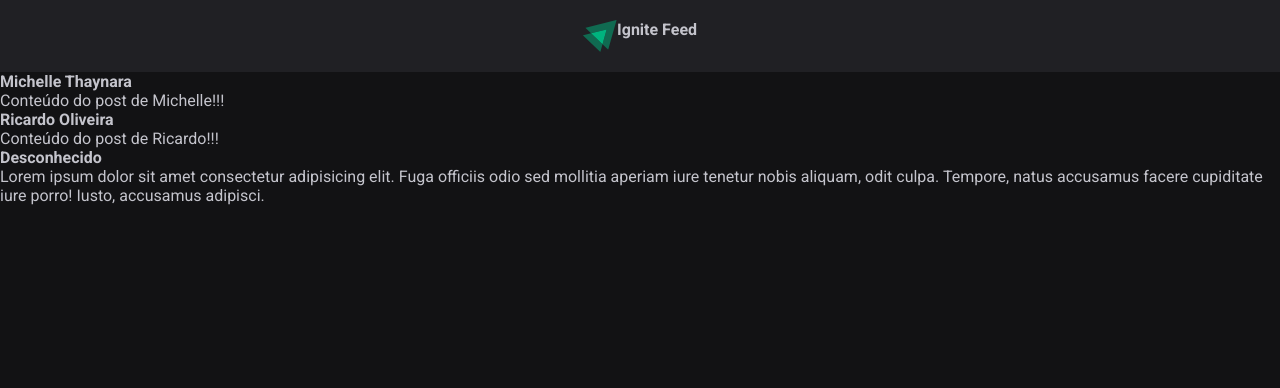
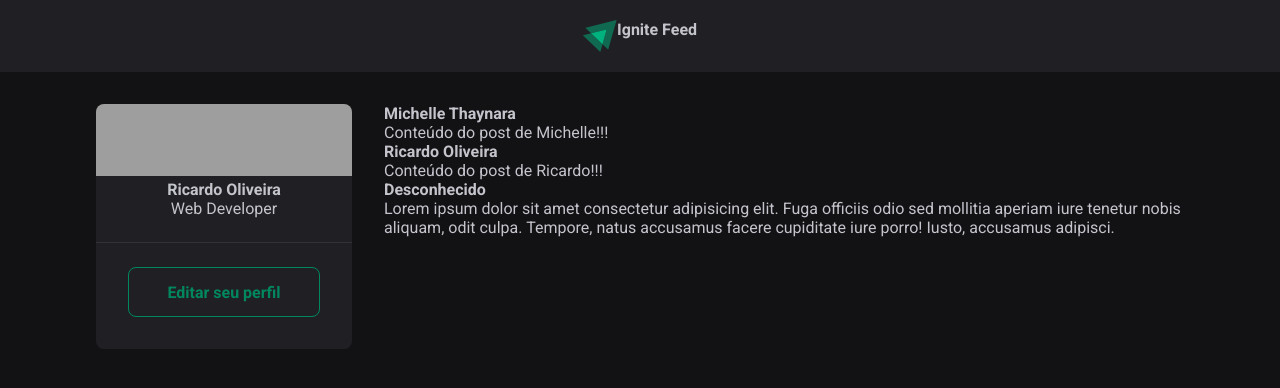
Before and after one commit to RicardoOliveiraFilho/fundamentos-reactjs, a React (Vite) app: page / in a window 1280 px wide. Shown: the top 388 px of the page. Built offline with nearby package versions, Linux system fonts and the light colour scheme; grey boxes are pictures that could not be loaded.

Commit message:
Componente: Sidebar

```diff
--- a/src/App.jsx
+++ b/src/App.jsx
@@ -1,5 +1,8 @@
 import { Header } from "./components/Header";
+import { Sidebar } from "./components/Sidebar";
 import { Post } from "./Post"
+
+import styles from './App.module.css';
 
 import './global.css';
 
@@ -8,9 +11,14 @@
     <div>
       <Header />
 
-      <Post author="Michelle Thaynara" content="Conteúdo do post de Michelle!!!" />
-      <Post author="Ricardo Oliveira" content="Conteúdo do post de Ricardo!!!" />
-      <Post author="Desconhecido" content="Lorem ipsum dolor sit amet consectetur adipisicing elit. Fuga officiis odio sed mollitia aperiam iure tenetur nobis aliquam, odit culpa. Tempore, natus accusamus facere cupiditate iure porro! Iusto, accusamus adipisci." />
+      <div className={styles.wrapper}>
+        <Sidebar />
+        <main>
+          <Post author="Michelle Thaynara" content="Conteúdo do post de Michelle!!!" />
+          <Post author="Ricardo Oliveira" content="Conteúdo do post de Ricardo!!!" />
+          <Post author="Desconhecido" content="Lorem ipsum dolor sit amet consectetur adipisicing elit. Fuga officiis odio sed mollitia aperiam iure tenetur nobis aliquam, odit culpa. Tempore, natus accusamus facere cupiditate iure porro! Iusto, accusamus adipisci." />
+        </main>
+      </div>
     </div>
   )
 }
--- /dev/null
+++ b/src/App.module.css
@@ -0,0 +1,10 @@
+.wrapper {
+    max-width: 70rem;
+    margin: 2rem auto;
+    padding: 0 1rem;
+
+    display: grid;
+    grid-template-columns: 256px 1fr;
+    gap: 2rem;
+    align-items: flex-start;
+}
--- /dev/null
+++ b/src/components/Sidebar.jsx
@@ -0,0 +1,23 @@
+import styles from './Sidebar.module.css';
+
+export function Sidebar() {
+    return (
+        <aside className={styles.sidebar}>
+            <img
+                className={styles.cover}
+                src='https://images.unsplash.com/photo-1604964432806-254d07c11f32?ixlib=rb-1.2.1&ixid=MnwxMjA3fDB8MHxwaG90by1wYWdlfHx8fGVufDB8fHx8&auto=format&fit=crop&w=500&q=40'
+            />
+
+            <div className={styles.profile}>
+                <strong>Ricardo Oliveira</strong>
+                <span>Web Developer</span>
+            </div>
+
+            <footer>
+                <a href='#'>
+                    Editar seu perfil
+                </a>
+            </footer>
+        </aside>
+    );
+}
--- /dev/null
+++ b/src/components/Sidebar.module.css
@@ -0,0 +1,38 @@
+.sidebar{
+    background: var(--gray-800);
+    border-radius: 8px;
+    overflow: hidden;
+}
+
+.cover {
+    width: 100%;
+    height: 72px;
+    object-fit: cover;
+}
+
+.profile {
+    display: flex;
+    flex-direction: column;
+    align-items: center;
+}
+
+.sidebar footer {
+    border-top: 1px solid var(--gray-600);
+    margin-top: 1.5rem;
+    padding: 1.5rem 2rem 2rem;
+}
+
+.sidebar footer a {
+    background: transparent;
+    color: var(--green-500);
+    border: 1px solid var(--green-500);
+    border-radius: 8px;
+    height: 50px;
+    padding: 0 1.5rem;
+    font-weight: bold;
+    text-decoration: none;
+
+    display: flex;
+    align-items: center;
+    justify-content: center;
+}
```
